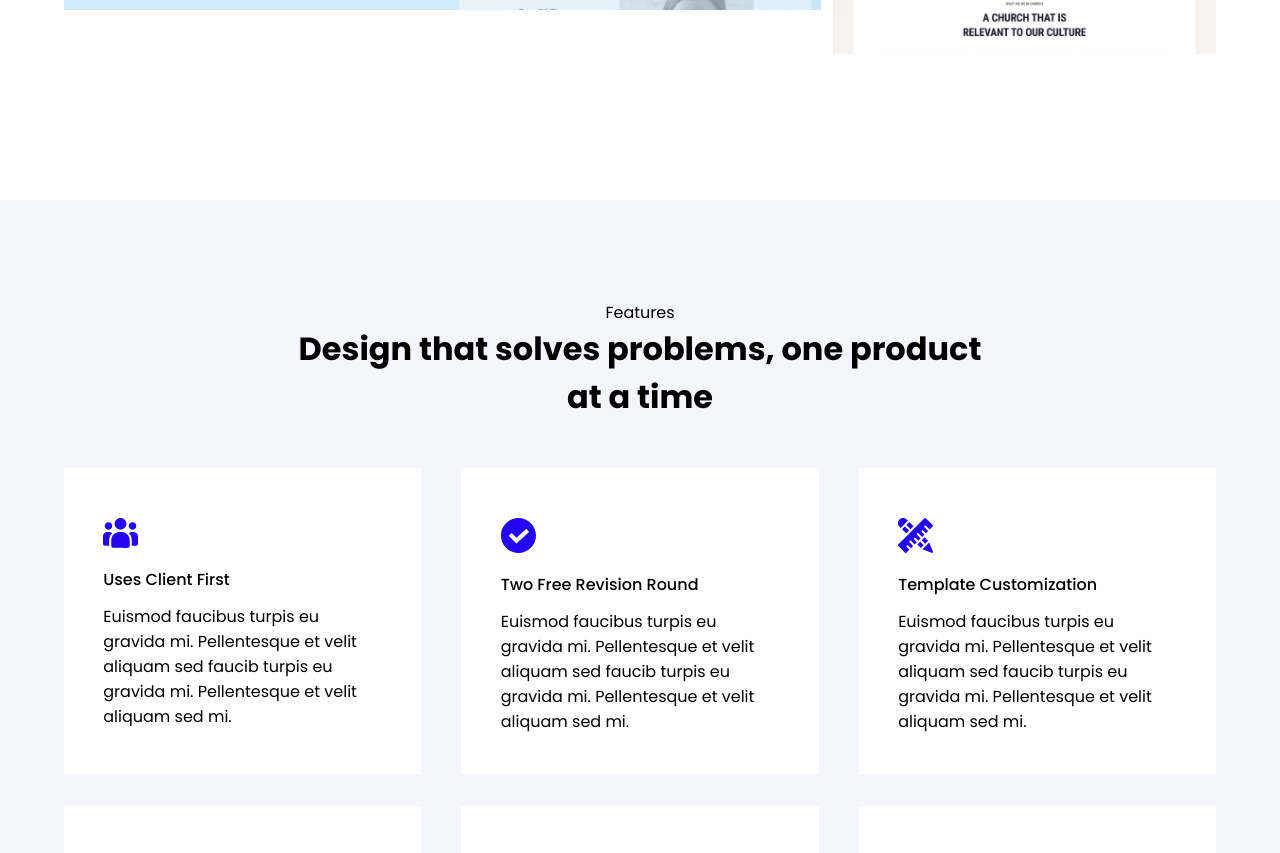
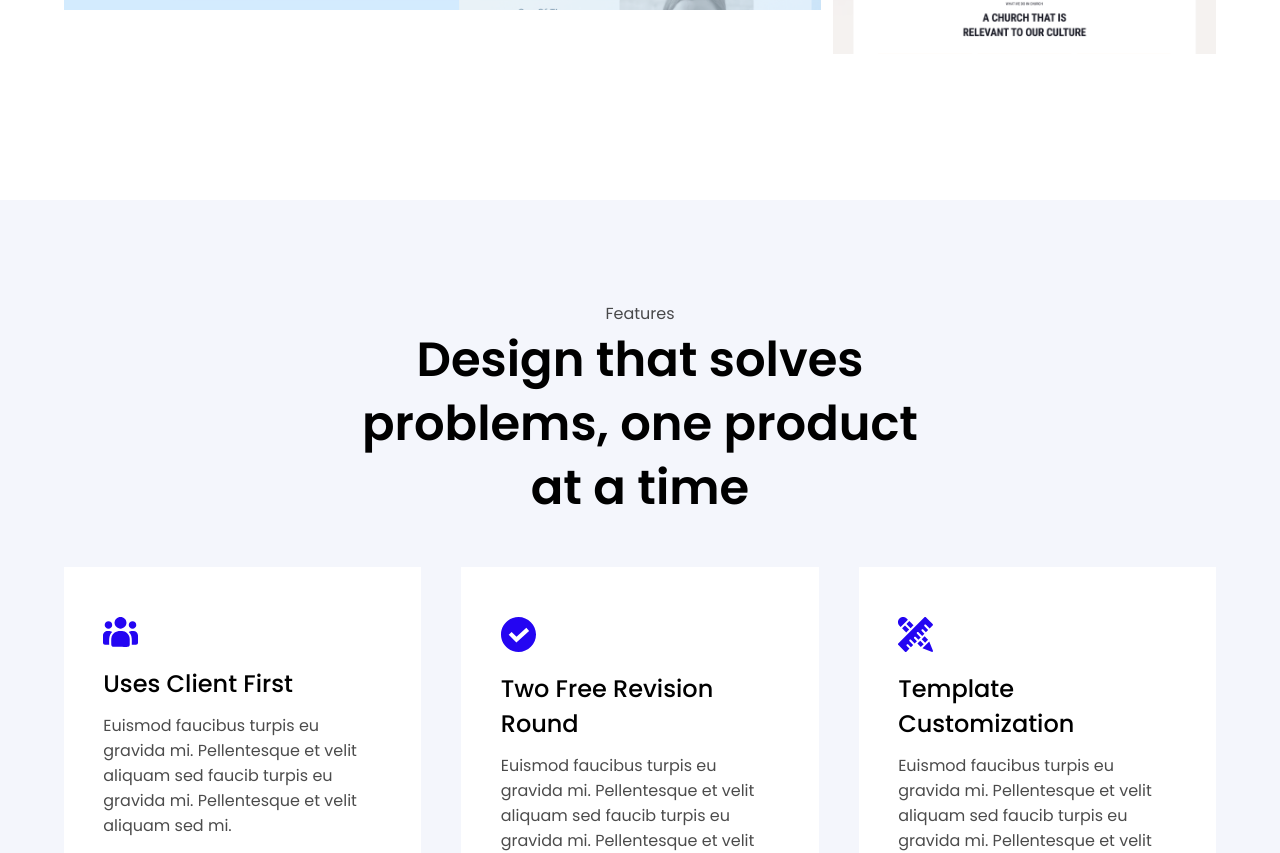
Before and after one commit to ebokes/surftweb, a React (Create React App) app: page / in a window 1280 px wide. Shown: the part 2044-2897 px from the top of the page. Built offline with nearby package versions, Linux system fonts and the light colour scheme.

Commit message:
update style in features page

```diff
--- a/src/components/home/featuresPage/featuresPageStyle.js
+++ b/src/components/home/featuresPage/featuresPageStyle.js
@@ -4,14 +4,29 @@ export const FeaturesPageContainer = styled.div`
   .title {
     text-align: center;
     p {
+      font-size: 1.6rem;
+      font-weight: 400;
+      line-height: 2.8rem;
+      opacity: 0.7;
     }
     h1 {
-      width: 60%;
+      width: 50%;
       display: inline-block;
       margin-bottom: 4.7rem;
+      font-size: 4.8rem;
+      font-weight: 600;
+      line-height: 6.4rem;
+
+      @media (max-width: ${({ theme }) => theme.mediaQuery.tablet}) {
+        font-size: 3rem;
+        line-height: 4rem;
+        width: 80%;
+      }
 
       @media (max-width: ${({ theme }) => theme.mediaQuery.mobile}) {
-        font-size: 2.4rem;
+        font-size: 3rem;
+        line-height: 4rem;
+        width: 60%;
       }
     }
   }
@@ -21,8 +36,6 @@ export const Features = styled.div`
   display: flex;
   flex-wrap: wrap;
   justify-content: space-between;
-  /* width: 100%;
-  column-gap: 5%; */
   row-gap: 5%;
 `;
 
@@ -52,10 +65,18 @@ export const Content = styled.div`
 
   h4 {
     font-weight: 500;
+    font-size: 2.4rem;
     margin: 1.2rem 0 1.2rem 0;
   }
 
   img {
     width: 3.5rem;
   }
+
+  p {
+    font-size: 1.6rem;
+    font-weight: 400;
+    line-height: 2.5rem;
+    opacity: 0.7;
+  }
 `;
--- a/src/reuseableComponents/containerStyle.js
+++ b/src/reuseableComponents/containerStyle.js
@@ -19,5 +19,6 @@ export const BackdropContainer = styled.div`
   z-index: ${({ z }) => z || "0"};
   height: ${({ height }) => height || "fit-content"};
   width: 100%;
+  opacity: ${({ opacity }) => opacity || "1"};
   /* border: 2px solid red; */ ;
 `;
```
